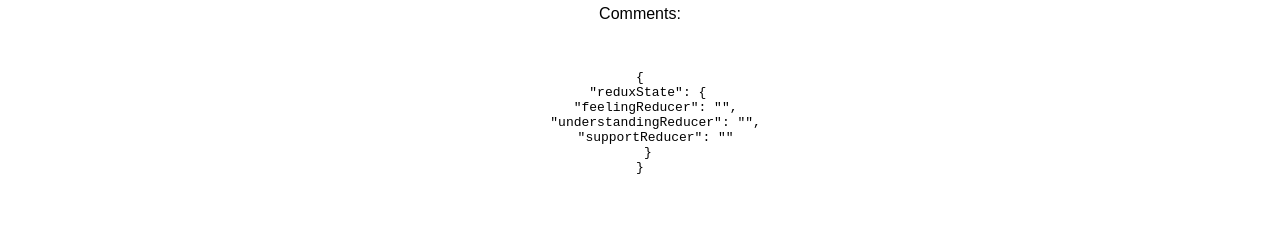
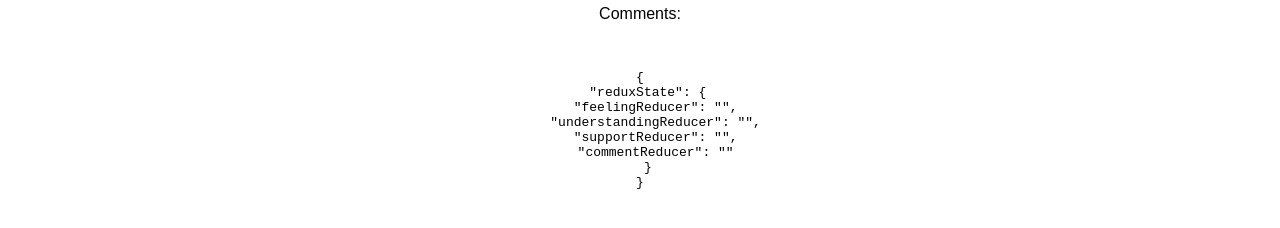
Before and after one commit to mkbaker/redux-feedback-loop, a React (Create React App) app: page /#/ in a window 1280 px wide. Shown: the part 416-644 px from the top of the page. Built offline with nearby package versions, Linux system fonts and the light colour scheme.

Commit message:
add state, handleChange, handleNext to Comments.js; display in ReviewYourFeedback

```diff
--- a/src/components/Comments/Comments.js
+++ b/src/components/Comments/Comments.js
@@ -1,7 +1,22 @@
 import React, { Component } from 'react';
+import { connect } from 'react-redux';
 
 class Comments extends Component {
+    state = {
+        comments: '',
+    }
+
+    handleChange = (event) => {
+        this.setState({
+            comments: event.target.value
+        })
+    }
+
     handleNext = () => {
+        this.props.dispatch({
+            type: 'SET_COMMENTS',
+            payload: this.state.comments,
+        })
         this.props.history.push('/submit');
     }
     render() {
@@ -10,7 +25,7 @@ class Comments extends Component {
                 <h2>Any comments you want to leave?</h2>
 
                 <span className="inputAndNext">
-                    <input type="text" placeholder="Comments?" />
+                    <input type="text" placeholder="Comments?" onChange={this.handleChange}/>
                     <button onClick={this.handleNext}>Next</button>
                 </span>
 
@@ -19,4 +34,4 @@ class Comments extends Component {
     }
 }
 
-export default Comments;
+export default connect()(Comments);
--- a/src/components/ReviewYourFeedback/ReviewYourFeedback.js
+++ b/src/components/ReviewYourFeedback/ReviewYourFeedback.js
@@ -9,7 +9,7 @@ class ReviewYourFeedback extends Component {
                 <p>Feeling: {this.props.reduxState.feelingReducer} </p>
                 <p>Understanding: {this.props.reduxState.understandingReducer} </p>
                 <p>Support: {this.props.reduxState.supportReducer}</p>
-                <p>Comments: </p>
+                <p>Comments: {this.props.reduxState.commentReducer}</p>
             </div>
         )
     }
--- a/src/index.js
+++ b/src/index.js
@@ -28,11 +28,19 @@ const supportReducer = (state = '', action) => {
     return state;
 }
 
+const commentReducer = (state = '', action) => {
+    if (action.type === 'SET_COMMENTS') {
+        return action.payload;
+    }
+    return state;
+}
+
 const storeInstance = createStore(
     combineReducers({
         feelingReducer,
         understandingReducer,
         supportReducer,
+        commentReducer,
     }),
     applyMiddleware(logger)
 )
```
Also changed, not shown: src/components/App/App.js (line endings or trailing spaces).
